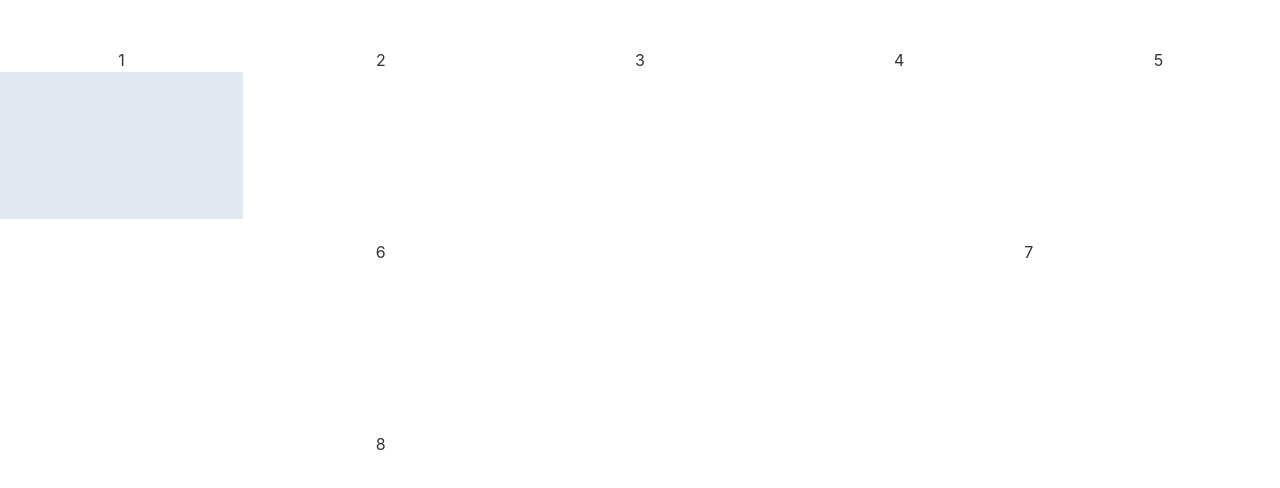
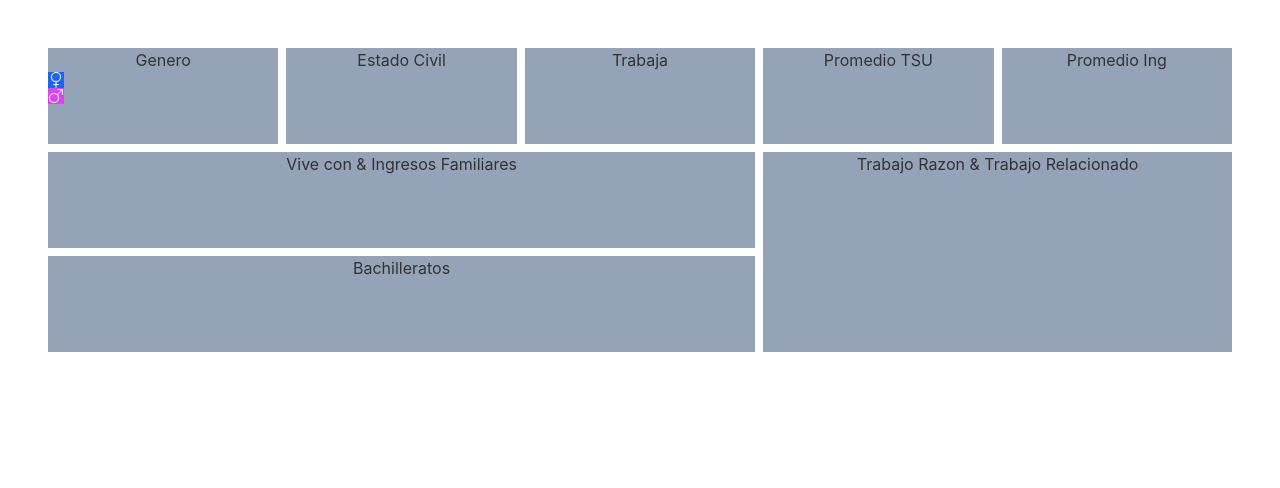
Before and after one commit to livorz/acs, a React (Create React App) app: page / in a window 1280 px wide. Shown: the top 488 px of the page. Built offline with nearby package versions, Linux system fonts and the light colour scheme.

Commit message:
laptop commit 9222022

```diff
--- a/src/components/dashboard/Dashboard.jsx
+++ b/src/components/dashboard/Dashboard.jsx
@@ -1,4 +1,5 @@
 import React,{Fragment, useState, useEffect} from "react";
+import { BsGenderFemale, BsGenderMale } from "react-icons/bs";
 //Components
 import StudentInfo from "./StudentInfo";
 //Styles
@@ -7,19 +8,21 @@ import "../dashboard/DashboardStyle.css";
     const Dashboard = () =>{
 
     return(
-		<div className="grid overflow-hidden grid-lines grid-cols-5 auto-rows-auto gap-4">
-			<div className="box row-start-1 row-end-1">1
-				<div className="kpi-icon">
+		<div className="grid overflow-hidden grid-lines grid-cols-5 auto-rows-auto gap-2 mt-12 mx-12">
+			<div className="box row-start-1 row-end-1">
+				Genero
+				<BsGenderFemale className="bg-blue-600 text-white "/>
+				<BsGenderMale className="bg-fuchsia-500 text-white "/>
 
 				</div>
-			</div>
-			<div className="box row-start-1 row-end-1">2</div>
-			<div className="box row-start-1 row-end-1">3</div>
-			<div className="box row-start-1 row-end-1">4</div>
-			<div className="box row-start-1 row-end-1 col-end-auto">5</div>
-			<div className="box row-start-2 row-end-4 col-start-1 col-end-4">6</div>
-			<div className="box row-start-2 row-end-6 col-start-4 col-end-6">7</div>
-			<div className="box row-start-4 row-end-6 col-start-1 col-end-4">8</div>
+
+			<div className="box row-start-1 row-end-1">Estado Civil</div>
+			<div className="box row-start-1 row-end-1">Trabaja</div>
+			<div className="box row-start-1 row-end-1">Promedio TSU</div>
+			<div className="box row-start-1 row-end-1 col-end-auto">Promedio Ing</div>
+			<div className="box row-start-2 row-end-4 col-start-1 col-end-4">Vive con & Ingresos Familiares</div>
+			<div className="box row-start-2 row-end-6 col-start-4 col-end-6">Trabajo Razon & Trabajo Relacionado</div>
+			<div className="box row-start-4 row-end-6 col-start-1 col-end-4">Bachilleratos</div>
 		</div>
     );
 }
--- a/src/components/dashboard/DashboardStyle.css
+++ b/src/components/dashboard/DashboardStyle.css
@@ -1,12 +1,11 @@
 .box {
 	@apply
-		min-w-full
-		h-32
+		w-auto
+		h-24
 		min-h-full
-		mt-12;
+
+		bg-slate-400;
 }
 .kpi-icon{
-	@apply
-		h-5/6
-		bg-slate-200;
+
 }
```
